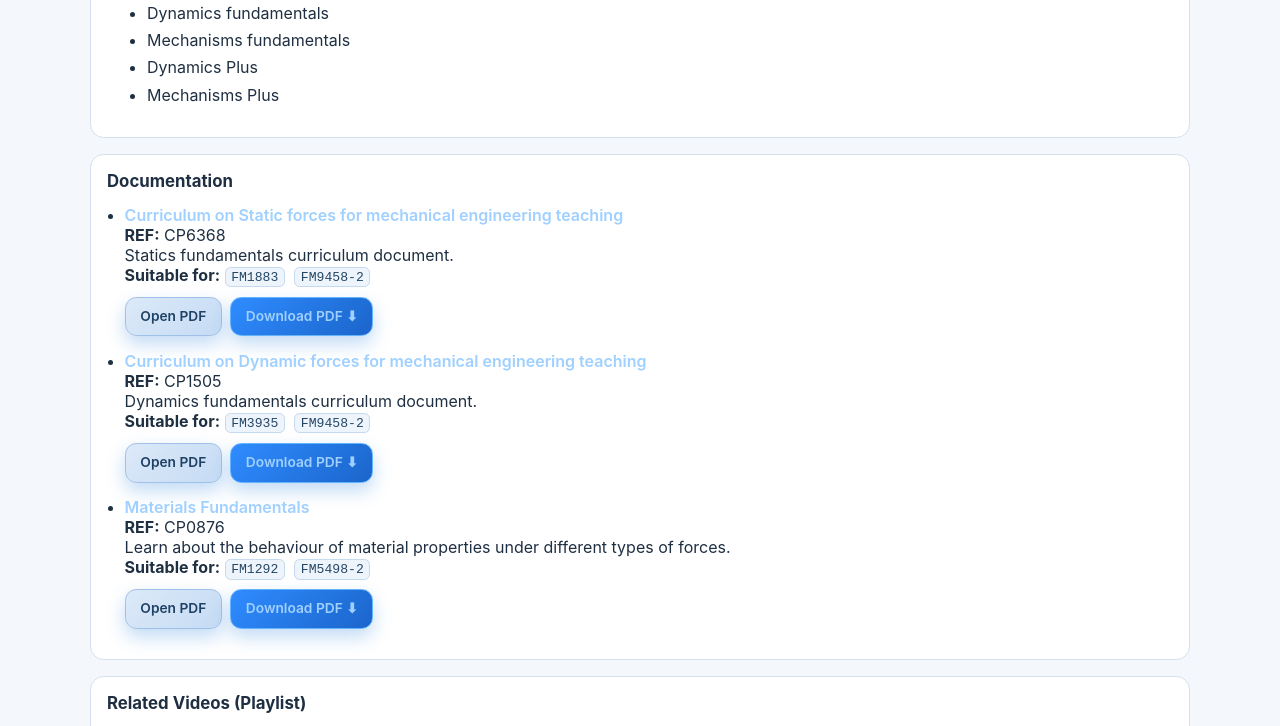
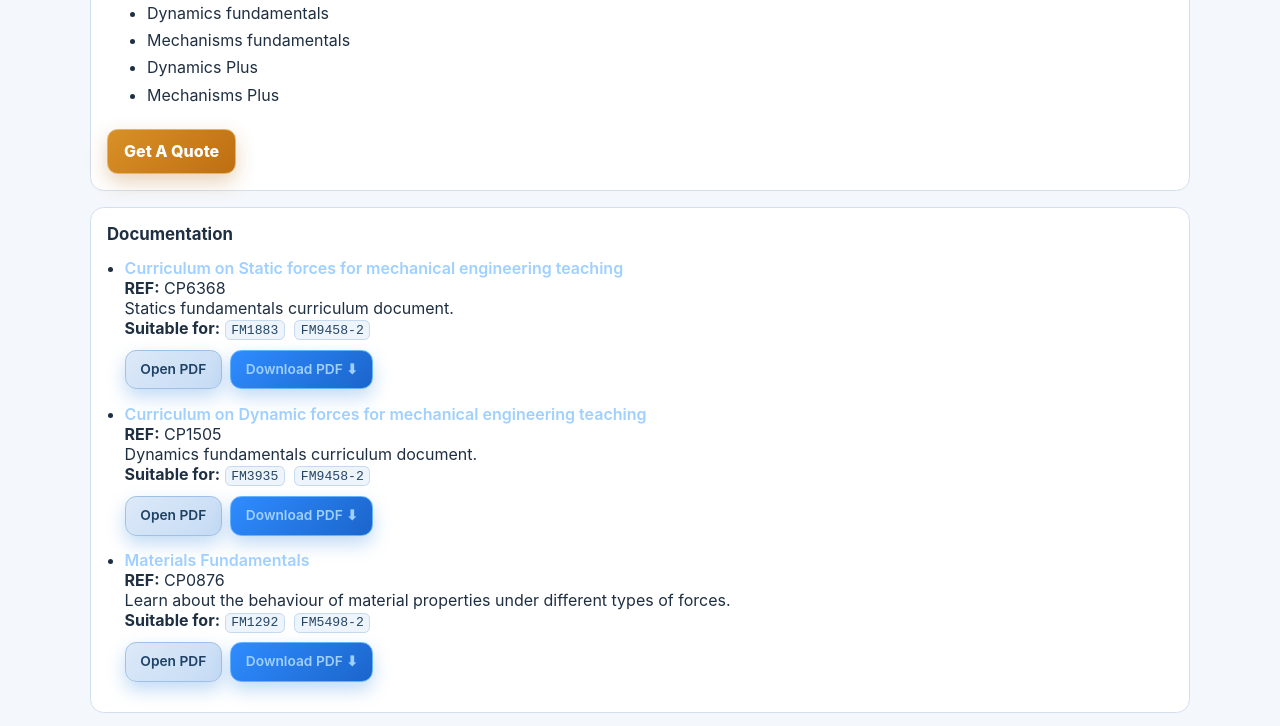
Before and after one commit to hadefuwa/Matrix-LMS, a website: page unit.html in a window 1280 px wide. Shown: the part 2103-2829 px from the top of the page. Drawn offline with Linux system fonts and the light colour scheme.

Commit message:
Add per-offering Get A Quote button in Matrix Hardware section

```diff
--- a/styles.css
+++ b/styles.css
@@ -605,6 +605,26 @@ li {
   background: linear-gradient(135deg, #3cb368, #248a4f);
 }
 
+.quote-btn {
+  display: inline-flex;
+  align-items: center;
+  justify-content: center;
+  margin-top: 0.5rem;
+  padding: 0.72rem 1rem;
+  border-radius: 0.65rem;
+  text-decoration: none;
+  font-weight: 800;
+  color: #ffffff;
+  border: 1px solid #e2b46a;
+  background: linear-gradient(135deg, #d99027, #be6f11);
+  box-shadow: 0 8px 20px rgba(180, 110, 28, 0.3);
+}
+
+.quote-btn:hover {
+  transform: translateY(-1px);
+  background: linear-gradient(135deg, #e1a338, #cb7918);
+}
+
 .contact-panel {
   background: radial-gradient(circle at top right, #eef6ff, #e1efff 68%);
 }
--- a/unit.html
+++ b/unit.html
@@ -67,6 +67,7 @@
         />
         <p id="hardwareSummary"></p>
         <ul id="hardwareList"></ul>
+        <a id="quoteBtn" class="quote-btn" href="mailto:sales@matrixtsl.com">Get A Quote</a>
       </section>
 
       <section class="panel">
--- a/unit.js
+++ b/unit.js
@@ -244,6 +244,14 @@ const BASE_VIDEOS = [
   { id: "9vpu4dfIw90", title: "New to the Fundamental Mechanics range" }
 ];
 
+function createQuoteLink(offeringLabel) {
+  const subject = encodeURIComponent(`Quote request: ${offeringLabel} for ${unit.code} (${unit.title})`);
+  const body = encodeURIComponent(
+    `Hi Matrix team,\n\nPlease share a quote for ${offeringLabel} for ${unit.code}: ${unit.title}.\n\nThanks.`
+  );
+  return `mailto:sales@matrixtsl.com?subject=${subject}&body=${body}`;
+}
+
 const OFFERINGS = [
   {
     id: "offering-1",
@@ -265,6 +273,10 @@ const OFFERINGS = [
     docs: BASE_DOCS,
     playlistId: BASE_PLAYLIST_ID,
     videos: BASE_VIDEOS,
+    quote: {
+      label: "Get A Quote",
+      url: createQuoteLink("Matrix Offering 1")
+    },
     course: {
       description: "Launch the full online learning experience for this unit.",
       label: "Go To Online Course Viewer",
@@ -301,6 +313,10 @@ const OFFERINGS = [
       ...BASE_VIDEOS,
       { id: "i4du9N_89iE", title: "Matrix TSL: Automation Systems Overview" }
     ],
+    quote: {
+      label: "Get A Quote",
+      url: createQuoteLink("Matrix Offering 2")
+    },
     course: {
       description: "Launch the online course bundle aligned to Matrix Offering 2.",
       label: "Go To Offering 2 Course",
@@ -337,6 +353,10 @@ const OFFERINGS = [
       ...BASE_VIDEOS,
       { id: "2J6fHnfdQwY", title: "Matrix TSL: Industry 4.0 and Maintenance Pathways" }
     ],
+    quote: {
+      label: "Get A Quote",
+      url: createQuoteLink("Matrix Offering 3")
+    },
     course: {
       description: "Launch the online course bundle aligned to Matrix Offering 3.",
       label: "Go To Offering 3 Course",
@@ -494,6 +514,7 @@ function renderFeatureTicks(id, items) {
 
 const offeringTabs = document.getElementById("offeringTabs");
 const hardwareImage = document.getElementById("hardwareImage");
+const quoteBtn = document.getElementById("quoteBtn");
 const videoSlider = document.getElementById("videoSlider");
 const videoPlayer = document.getElementById("videoPlayer");
 const courseDescription = document.getElementById("courseDescription");
@@ -550,6 +571,11 @@ function setOffering(offeringId) {
     hardwareImage.src = activeOffering.image.src;
     hardwareImage.alt = activeOffering.image.alt || activeOffering.label;
   }
+  if (activeOffering.quote) {
+    quoteBtn.textContent = activeOffering.quote.label;
+    quoteBtn.href = activeOffering.quote.url;
+    quoteBtn.setAttribute("aria-label", `${activeOffering.quote.label} for ${activeOffering.label}`);
+  }
   fillList("hardwareList", activeOffering.hardware);
   fillDocs("docsList", activeOffering.docs);
   renderVideoSlider(activeOffering.videos, activeOffering.playlistId);
```
